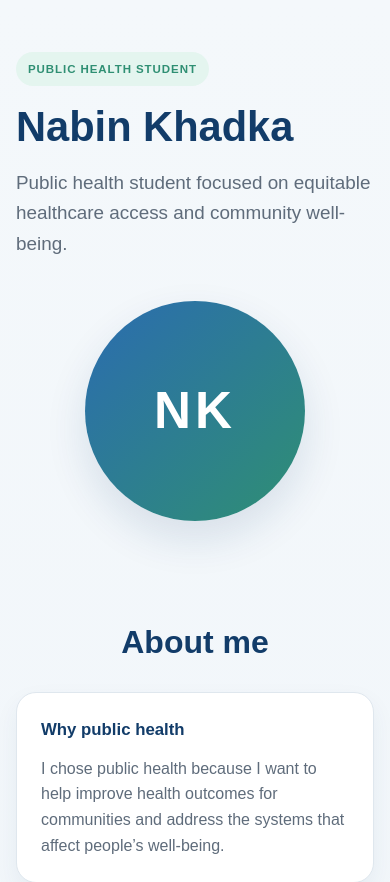
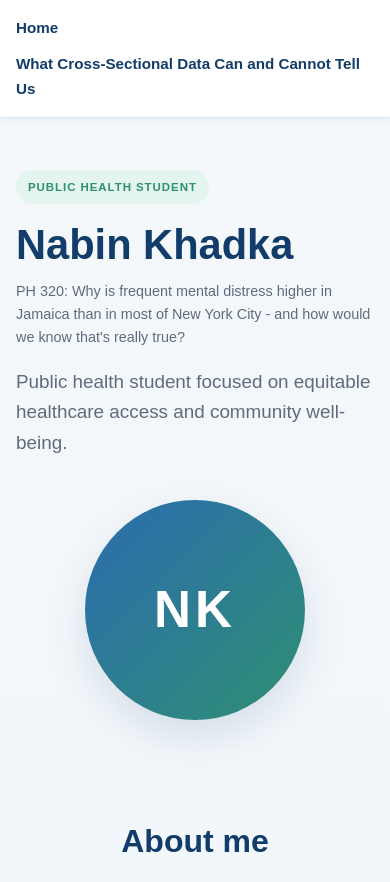
Before and after one commit to Nabin51/portfolio, a plain HTML site: page index.html in a window 390 px wide. Shown: the top 882 px of the page. Drawn offline with Linux system fonts and the light colour scheme.

Commit message:
Add navigation links and Week 4 cross-sectional page link; insert subtitle under name

```diff
--- a/index.html
+++ b/index.html
@@ -54,6 +54,25 @@
       margin: 0 auto;
     }
 
+    nav {
+      background: var(--card);
+      border-bottom: 1px solid var(--line);
+      padding: 16px 0;
+      box-shadow: 0 2px 8px rgba(18, 60, 105, 0.06);
+    }
+
+    nav .container {
+      display: flex;
+      gap: 32px;
+      align-items: center;
+    }
+
+    nav a {
+      font-size: 0.95rem;
+      font-weight: 700;
+      color: var(--navy);
+    }
+
     section {
       padding: 72px 0;
     }
@@ -89,8 +108,14 @@
     h1 {
       font-size: clamp(2.6rem, 4vw, 4.2rem);
       line-height: 1.1;
+      margin-bottom: 12px;
+      color: var(--navy);
+    }
+
+    .subtitle {
+      font-size: 0.9rem;
+      color: var(--muted);
       margin-bottom: 18px;
-      color: var(--navy);
     }
 
     .intro {
@@ -211,6 +236,16 @@
       font-weight: 700;
     }
 
+    .portfolio-card a {
+      color: var(--navy);
+      text-decoration: none;
+      display: block;
+    }
+
+    .portfolio-card a:hover {
+      text-decoration: underline;
+    }
+
     .contact-box {
       background: var(--card);
       border: 1px solid var(--line);
@@ -249,16 +284,30 @@
       section {
         padding: 56px 0;
       }
+
+      nav .container {
+        flex-direction: column;
+        gap: 12px;
+        align-items: flex-start;
+      }
     }
   </style>
 </head>
 <body>
+  <nav>
+    <div class="container">
+      <a href="index.html">Home</a>
+      <a href="cross-sectional.html">What Cross-Sectional Data Can and Cannot Tell Us</a>
+    </div>
+  </nav>
+
   <main>
     <section class="hero">
       <div class="container hero-inner">
         <div>
           <div class="eyebrow">Public Health Student</div>
           <h1>Nabin Khadka</h1>
+          <p class="subtitle">PH 320: Why is frequent mental distress higher in Jamaica than in most of New York City - and how would we know that's really true?</p>
           <p class="intro">Public health student focused on equitable healthcare access and community well-being.</p>
         </div>
 
@@ -316,8 +365,7 @@
           </div>
 
           <div class="portfolio-card">
-            <!-- Add your Week 4 link here later -->
-            Coming soon.
+            <a href="cross-sectional.html">What Cross-Sectional Data Can and Cannot Tell Us</a>
           </div>
 
           <div class="portfolio-card">
```
